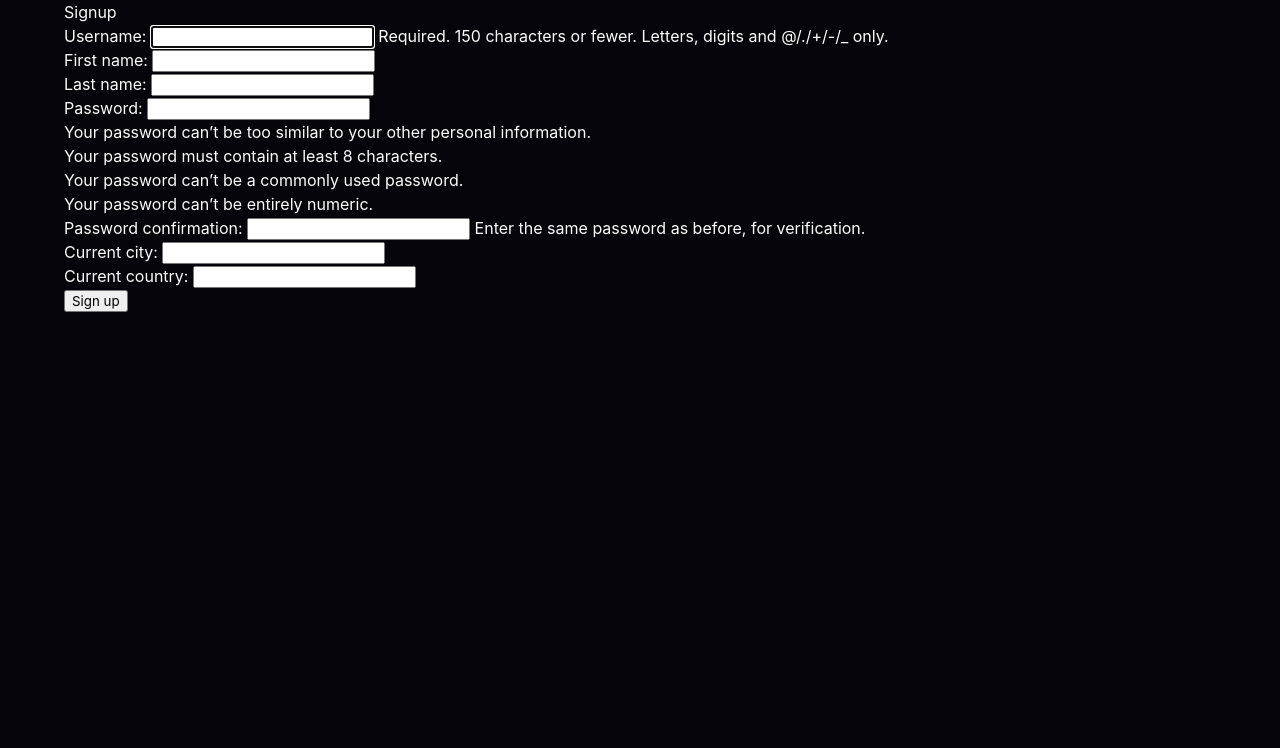
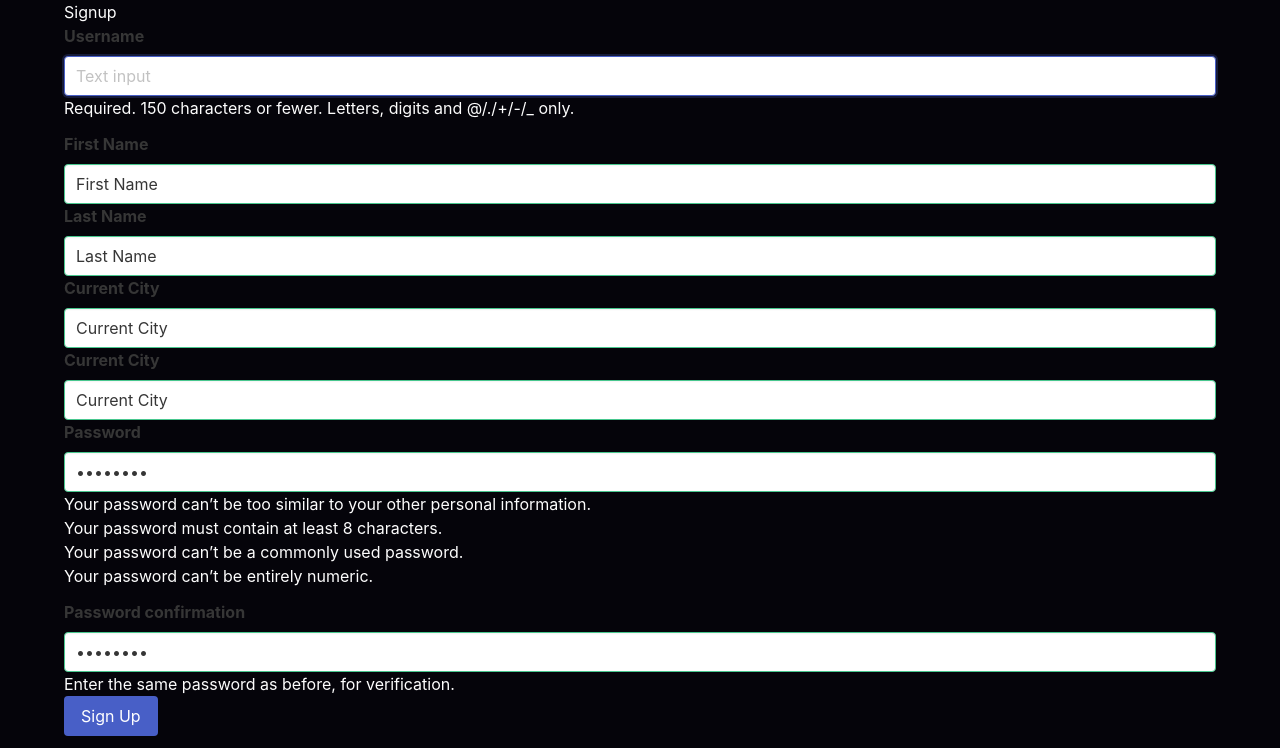
Before and after one commit to RonnellValdez/Wayfarer-DjangoPy, a Django app: page /signup/ in a window 1280 px wide. Shown: the part 52-800 px from the top of the page. Run offline with Django 3.2, Linux system fonts and the light colour scheme.

Commit message:
Add Bulma CSS to Sign Up page.  Current City or Country not being stored in database

```diff
--- a/main_app/templates/registration/signup.html
+++ b/main_app/templates/registration/signup.html
@@ -6,10 +6,169 @@
 
 {{form.errors}}
 
+{% comment %} <div class="field">
+    <form action="{% url 'signup' %}" method=POST>
+        {% csrf_token %} {{form.as_p}}
+        <input type="submit" value= "Sign up">
+        <input type="hidden" value= {{ next }}>
+    </form>
+</div> {% endcomment %}
+
+
 <form action="{% url 'signup' %}" method=POST>
-    {% csrf_token %} {{form.as_p}}
-    <input type="submit" value= "Sign up">
+{%csrf_token%}
+{% comment %} <input type="text" name="username" maxlength="150" autofocus="" required="" id="id_username"> {% endcomment %}
+<div class="field">
+  <label for= "id_username" class="label">Username</label>
+  <div class="control">
+    <input class="input" type="text" name="username" maxlength="150" autofocus="" required id="id_username" placeholder="Text input">
+    <span class="helptext">Required. 150 characters or fewer. Letters, digits and @/./+/-/_ only.</span>
+  </div>
+</div>
+
+{% comment %} <input type="text" name="first_name" maxlength="100" required="" id="id_first_name"> {% endcomment %}
+<div class="field">
+  <label for="id_first_name" class="label">First Name</label>
+  <div class="control">
+    <input type="text" name="first_name" maxlength="100" required id="id_first_name" class="input is-success" placeholder="Text input" value="First Name">
+</div>
+
+<div class="field">
+  <label for="id_last_name" class="label">Last Name</label>
+  <div class="control">
+    <input type="text" name="first_name" maxlength="100" required id="id_last_name" class="input is-success" placeholder="Text input" value="Last Name">
+</div>
+
+<div class="field">
+  <label for="id_current_city" class="label">Current City</label>
+  <div class="control">
+    <input type="text" name="current_city" maxlength="50" required id="id_current_city" class="input is-success" placeholder="Text input" value="Current City">
+</div>
+
+<div class="field">
+  <label for="id_current_country" class="label">Current City</label>
+  <div class="control">
+    <input type="text" name="current_country" maxlength="50" required id="id_current_country" class="input is-success" placeholder="Text input" value="Current City">
+</div>
+
+
+{% comment %} <div class="field">
+  <label class="label">Current City</label>
+  <div class="control">
+    <div class="select">
+      <select>
+        <option>Select dropdown</option>
+        <option>With options</option>
+      </select>
+    </div>
+  </div>
+</div>
+<div class="field">
+  <label class="label">Current Country</label>
+  <div class="control">
+    <div class="select">
+      <select>
+        <option>Select dropdown</option>
+        <option>With options</option>
+      </select>
+    </div>
+  </div>
+</div> {% endcomment %}
+
+{% comment %} <input type="password" name="password1" autocomplete="new-password" required="" id="id_password1"> {% endcomment %}
+<div class="field">
+  <label for="id_password1" class="label">Password</label>
+  <div class="control">
+    <input class="input is-success" type="password" name="password1" autocomplete="new-password" required id="id_password1" placeholder="Text input" value="Password">
+</div>
+
+<div class="field">
+    <ul>
+        <li>Your password can’t be too similar to your other personal information.</li>
+        <li>Your password must contain at least 8 characters.</li>
+        <li>Your password can’t be a commonly used password.</li>
+        <li>Your password can’t be entirely numeric.</li>
+    </ul>
+</div>
+
+<div class="field">
+  <label for="id_password2" class="label">Password confirmation</label>
+  <div class="control">
+    <input class="input is-success" type="password" name="password2" autocomplete="new-password" required id="id_password2" placeholder="Text input" value="Password">
+    <span class="helptext">Enter the same password as before, for verification.</span>
+</div>
+
+
+
+<div class="field is-grouped">
+  <div class="control">
+    <input type ="submit" class="button is-link" value="Sign Up">
     <input type="hidden" value= {{ next }}>
+  </div>
 </form>
 
+    {% comment %} <span class="icon is-small is-left">
+      <i class="fas fa-user"></i>
+    </span>
+    <span class="icon is-small is-right">
+      <i class="fas fa-check"></i>
+    </span>
+  </div>
+  <p class="help is-success">This username is available</p>
+</div> {% endcomment %}
+
+{% comment %} <div class="field">
+  <label class="label">Email</label>
+  <div class="control has-icons-left has-icons-right">
+    <input class="input is-danger" type="email" placeholder="Email input" value="hello@">
+    <span class="icon is-small is-left">
+      <i class="fas fa-envelope"></i>
+    </span>
+    <span class="icon is-small is-right">
+      <i class="fas fa-exclamation-triangle"></i>
+    </span>
+  </div>
+  <p class="help is-danger">This email is invalid</p>
+</div> {% endcomment %}
+
+
+
+{% comment %} <div class="field">
+  <label class="label">Message</label>
+  <div class="control">
+    <textarea class="textarea" placeholder="Textarea"></textarea>
+  </div>
+</div> {% endcomment %}
+
+{% comment %} <div class="field">
+  <div class="control">
+    <label class="checkbox">
+      <input type="checkbox">
+      I agree to the <a href="#">terms and conditions</a>
+    </label>
+  </div>
+</div> {% endcomment %}
+
+{% comment %} <div class="field">
+  <div class="control">
+    <label class="radio">
+      <input type="radio" name="question">
+      Yes
+    </label>
+    <label class="radio">
+      <input type="radio" name="question">
+      No
+    </label>
+  </div>
+</div>
+
+<div class="field is-grouped">
+  <div class="control">
+    <button class="button is-link">Submit</button>
+  </div>
+  <div class="control">
+    <button class="button is-link is-light">Cancel</button>
+  </div>
+</div> {% endcomment %}
+
 {% endblock %}
```
